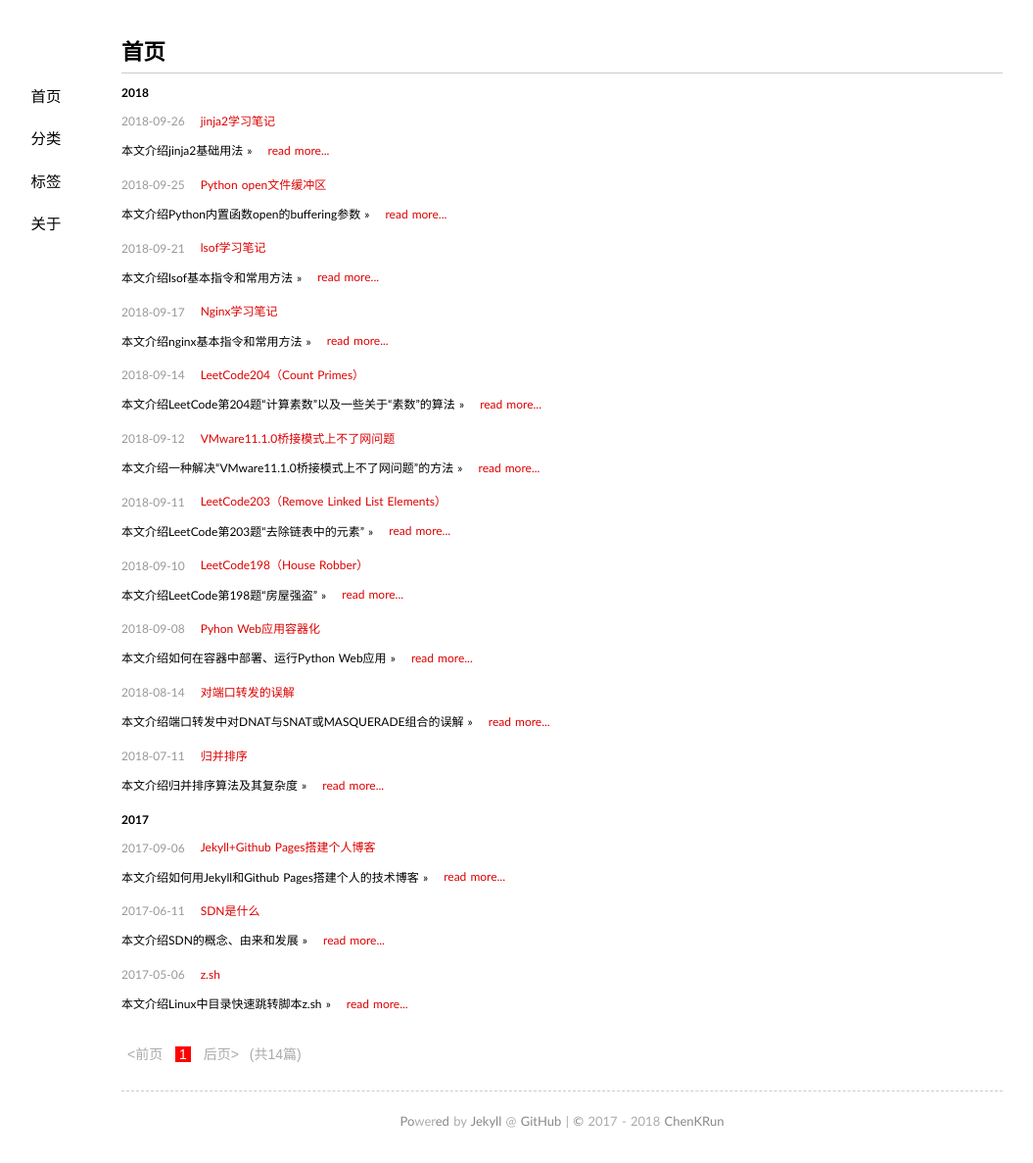
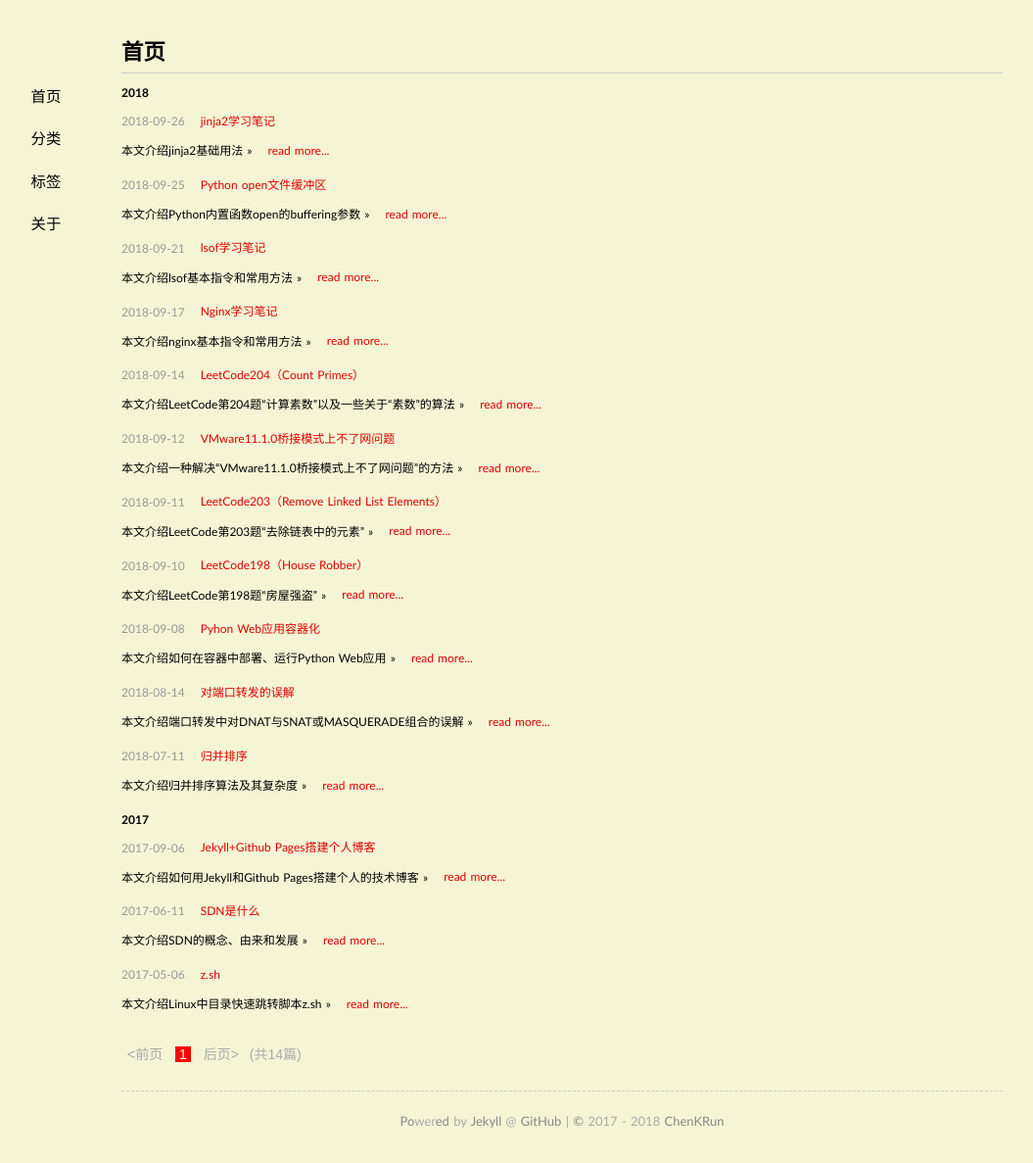
Before and after one commit to chenkrun/chenkrun.github.io, a Jekyll site: the page built from index.html, in a window 1280 px wide. Shown: the whole page at 98% size, without its empty margins (66-1121 px from the left). Built offline with Jekyll 4.4.1, drawn with Linux system fonts in a browser that asks for light colours; some web fonts are replaced; the list of posts is cut into pages by our own code.

Commit message:
modify background color of body and container

```diff
--- a/media/css/style.css
+++ b/media/css/style.css
@@ -15,7 +15,7 @@
 body{font-size:14px;word-spacing:1px;
 	margin-left:auto;
 margin-right:auto;
-	font-family:"Trebuchet MS","Galdeano","Hiragino Sans GB",Trebuchet,"Microsoft YaHei",Tahoma,"Lucida Grande","Lucida Sans Unicode",Verdana,sans-serif;color:#000000;background-color:#ffffff;}
+	font-family:"Trebuchet MS","Galdeano","Hiragino Sans GB",Trebuchet,"Microsoft YaHei",Tahoma,"Lucida Grande","Lucida Sans Unicode",Verdana,sans-serif;color:#000000;background-color:#f5f5d5;}
 *{padding:0;margin: 0;border:none;outline:none;}
 a{color:#dd0000;text-decoration:none;}
 a:hover{color:#333333;text-decoration:underline;}
@@ -28,7 +28,7 @@ pre code{margin:1em 0;font-size:13px;line-height:1.6;display:block;overflow:auto
 blockquote{display:block;text-align:justify;border-left:4px solid #eeeeee;}
 blockquote{margin:1em 0em;padding-left:1.5em;}
 blockquote p{margin:0;padding:.5em 0;}
-#container{width:900px;margin:2em auto;display:block;padding:0 2em;}
+#container{width:900px;margin:2em auto;display:block;padding:0 2em;background-color:#f5f5d5;}
 .content{font-size:12px;line-height:24px;}
 .content h1{padding:.5em 0;}
 .content img{max-width:900px;display:block;margin:4px auto;-webkit-box-shadow:#999 1px 1px 4px;-moz-box-shadow:#999 1px 1px 4px;box-shadow:#999 1px 1px 4px;}
```
